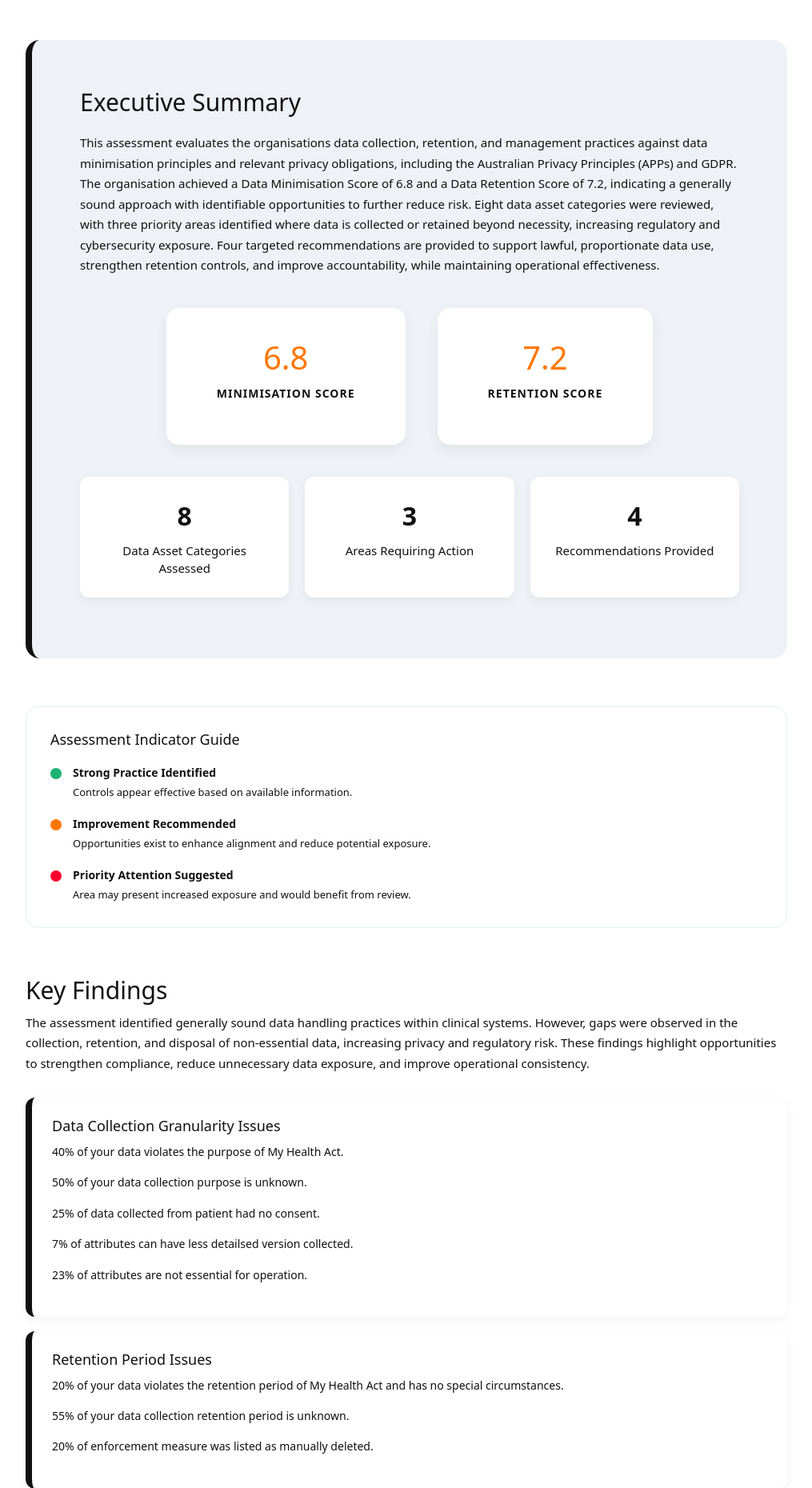
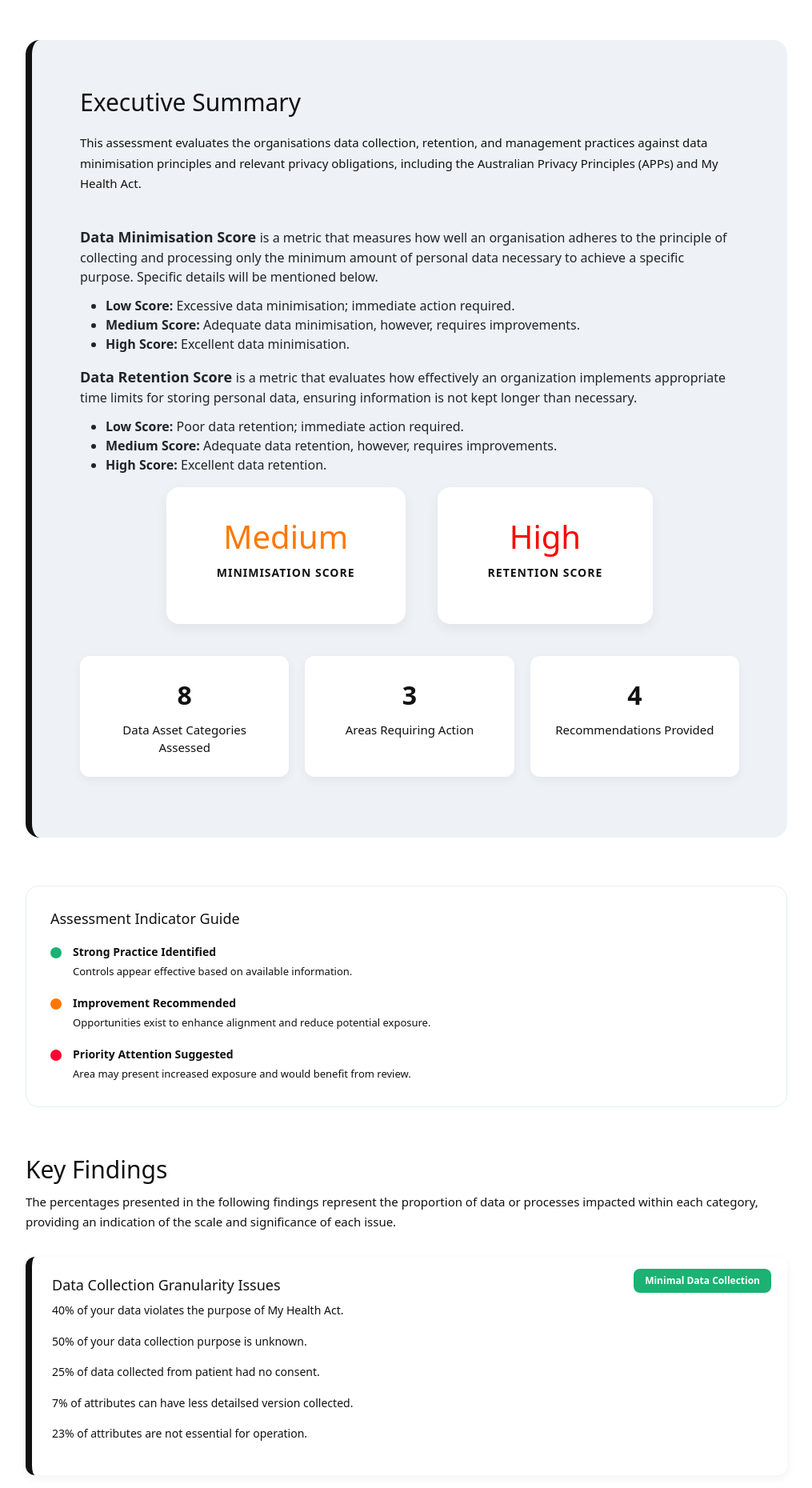
Before and after one commit to jiji-jpg/Data_Minimisation, a Flask app: page /report in a window 1280 px wide. Shown: the part 188-2048 px from the top of the page at 80% size, without its empty margins (132-1147 px from the left). Run offline with Flask 3, Linux system fonts and the light colour scheme.

Commit message:
Findings by categories Logic

```diff
--- a/Frontend/static/css/styles.css
+++ b/Frontend/static/css/styles.css
@@ -628,6 +628,26 @@ input[type="checkbox"]:hover {
 }
 
 /* --------------------- Score Cards --------------------- */
+.high-score-retention {
+  color: red;
+}
+
+.high-score-collection{
+  color: #ff7700;
+}
+
+.score-section{
+  margin-bottom: 40px;
+}
+
+.score-title strong{
+  font-size: 18px;
+}
+
+.score-title{
+  margin-bottom: 12px;
+}
+
 .summary-scores {
   display: flex;
   gap: 40px;
@@ -655,7 +675,6 @@ input[type="checkbox"]:hover {
 /* Score number */
 .score-card h3 {
   font-size: 40px;
-  color: #ff7700;
   margin-bottom: 10px;
 }
 
@@ -810,6 +829,46 @@ input[type="checkbox"]:hover {
   color: #111111;
   font-size: 14px;
   line-height: 1.6;
+}
+
+/* --------------------- Label sytles --------------------- */
+.granularity-issues,
+.retention-issues{
+  position: relative;
+  background: #f5f5f5;
+  padding: 30px;
+  border-radius: 15px;
+  margin-top: 30px;
+}
+
+.issue-collection-label{
+  position: absolute;
+  top: 15px;
+  right: 20px;
+
+  background: #1bb273;
+  color: white;
+
+  padding: 6px 14px;
+  font-size: 12px;
+  font-weight: 600;
+
+  border-radius: 8px;
+}
+
+.issue-retention-label{
+  position: absolute;
+  top: 15px;
+  right: 20px;
+
+  background: #f39c12;
+  color: white;
+
+  padding: 6px 14px;
+  font-size: 12px;
+  font-weight: 600;
+
+  border-radius: 8px;
 }
 
 /* --------------------- Layout for Cards --------------------- */
--- a/Frontend/static/exampleAnswer.JSON
+++ b/Frontend/static/exampleAnswer.JSON
@@ -3,10 +3,10 @@
     [
         {"personalDataAsset":
             [
-                {"personalDetailsAndContactDetails":
+                {"Personal And Contact Details":
                     [
                     {"attributeCollected": ["Name", "DOB", "Phone number", "Email", "Address"]},
-                    {"collectionPurpose": "Legal Obligation"},
+                    {"collectionPurpose": "unsure"},
                     {"consent": "yes"},
                     {"essential": "no"},
                     {"lessDetailed": "yes"},
@@ -16,7 +16,7 @@
                     {"enforcementMeasure": "manually deleted"}
                     ]
                 },
-                {"Government-issued identifiers":
+                {"Government-issued Identifiers":
                     [
                     {"attributeCollected": ["Medical Number", "ABN", "ACN"]},
                     {"collectionPurpose": "Operation or Business Operation"},
--- a/Frontend/templates/pages/report.html
+++ b/Frontend/templates/pages/report.html
@@ -27,17 +27,46 @@
       <h2>Executive Summary</h2>
 
       <p>
-        This assessment evaluates the organisations data collection, retention, and management practices against data minimisation principles and relevant privacy obligations, including the Australian Privacy Principles (APPs) and GDPR. The organisation achieved a Data Minimisation Score of 6.8 and a Data Retention Score of 7.2, indicating a generally sound approach with identifiable opportunities to further reduce risk. Eight data asset categories were reviewed, with three priority areas identified where data is collected or retained beyond necessity, increasing regulatory and cybersecurity exposure. Four targeted recommendations are provided to support lawful, proportionate data use, strengthen retention controls, and improve accountability, while maintaining operational effectiveness.
+        This assessment evaluates the organisations data collection, retention, and management practices against data minimisation principles and relevant privacy obligations, including the Australian Privacy Principles (APPs) and My Health Act.
       </p>
+
+    <div class="data-score">
+
+      <p class ="score-title">
+        <strong> Data Minimisation Score </strong> is a metric that measures how well an organisation adheres to the principle of collecting and processing only the minimum amount of personal data necessary to achieve a specific purpose. Specific details will be mentioned below.
+      </p>
+
+      <ul>
+        <li><strong>Low Score:</strong> Excessive data minimisation; immediate action required.</li>
+        <li><strong>Medium Score:</strong> Adequate data minimisation, however, requires improvements.</li>
+      <li><strong>High Score:</strong> Excellent data minimisation.</li>
+      </ul>
+
+    </div>
+
+
+    <div class="data-score">
+
+      <p class = "score-title">
+        <strong class= "mertic-title"> Data Retention Score </strong> is a metric that evaluates how effectively an organization implements appropriate time limits for storing personal data, ensuring information is not kept longer than necessary.
+      </p>
+
+      <ul>
+        <li><strong>Low Score:</strong> Poor data retention; immediate action required.</li>
+        <li><strong>Medium Score:</strong> Adequate data retention, however, requires improvements.</li>
+        <li><strong>High Score:</strong> Excellent data retention.</li>
+      </ul>
+
+    </div>
 
       <div class="summary-scores">
         <div class="score-card">
-          <h3>6.8</h3>
+          <h3 class="high-score-collection">Medium</h3>
           <p>Minimisation Score</p>
         </div>
 
         <div class="score-card">
-          <h3>7.2</h3>
+          <h3 class="high-score-retention">High</h3>
           <p>Retention Score</p>
         </div>
       </div>
@@ -91,10 +120,11 @@
       <h2>Key Findings</h2>
 
       <p>
-        The assessment identified generally sound data handling practices within clinical systems. However, gaps were observed in the collection, retention, and disposal of non-essential data, increasing privacy and regulatory risk. These findings highlight opportunities to strengthen compliance, reduce unnecessary data exposure, and improve operational consistency.
+        The percentages presented in the following findings represent the proportion of data or processes impacted within each category, providing an indication of the scale and significance of each issue.
       </p>
 
       <article class="granularity-issues">
+        <span class="issue-collection-label">Minimal Data Collection</span>
         <h3>Data Collection Granularity Issues</h3>
         <p class="purpose-violation">
           40% of your data violates the purpose of My Health Act.
@@ -114,6 +144,7 @@
       </article>
 
       <article class="retention-issues">
+        <span class="issue-retention-label">Appropriate Retention</span>
         <h3>Retention Period Issues</h3>
         <p class="retention-violation">
           20% of your data violates the retention period of My Health Act and has no special circumstances.
--- a/Frontend/templates/pages/test.html
+++ b/Frontend/templates/pages/test.html
@@ -5,8 +5,10 @@
 </head>
 <body>
 
-  <h1 id="main-title">Original</h1>
+  <h1 id="main-title">Detailed Findings by Categories</h1>
   <p id="consent"></p>
+  <div id="findings"></div>
+
 
   <script src="{{ url_for('static', filename='script.js') }}"></script>
 
```
Also changed, not shown: Frontend/static/script.js (+128 -21 lines).
